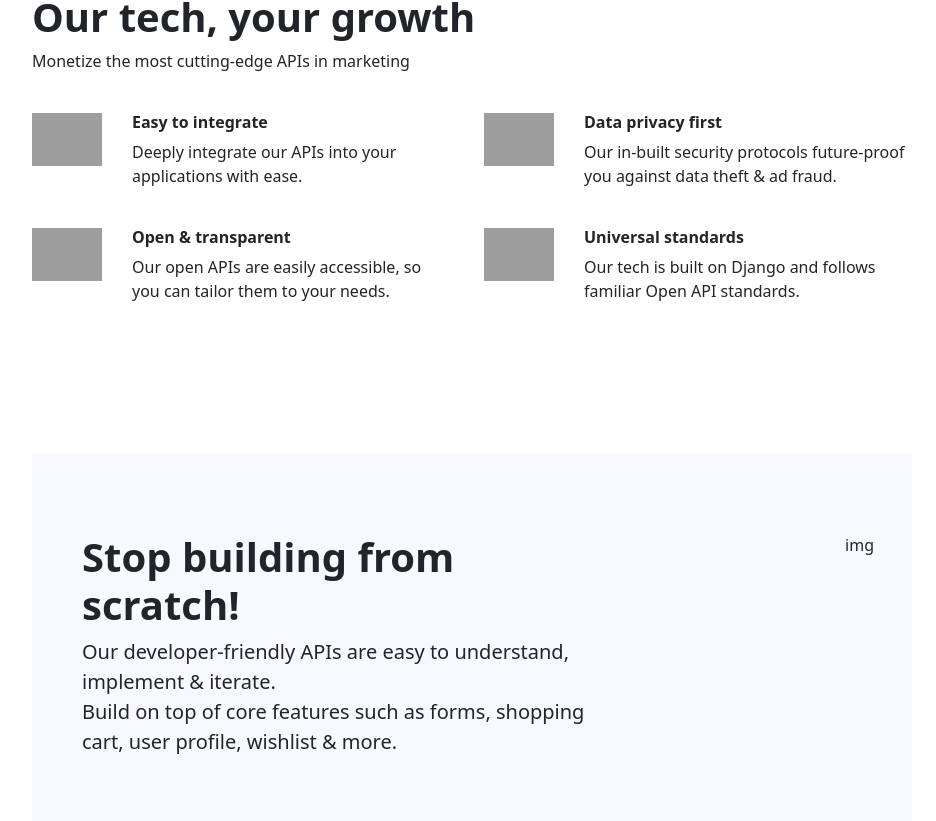
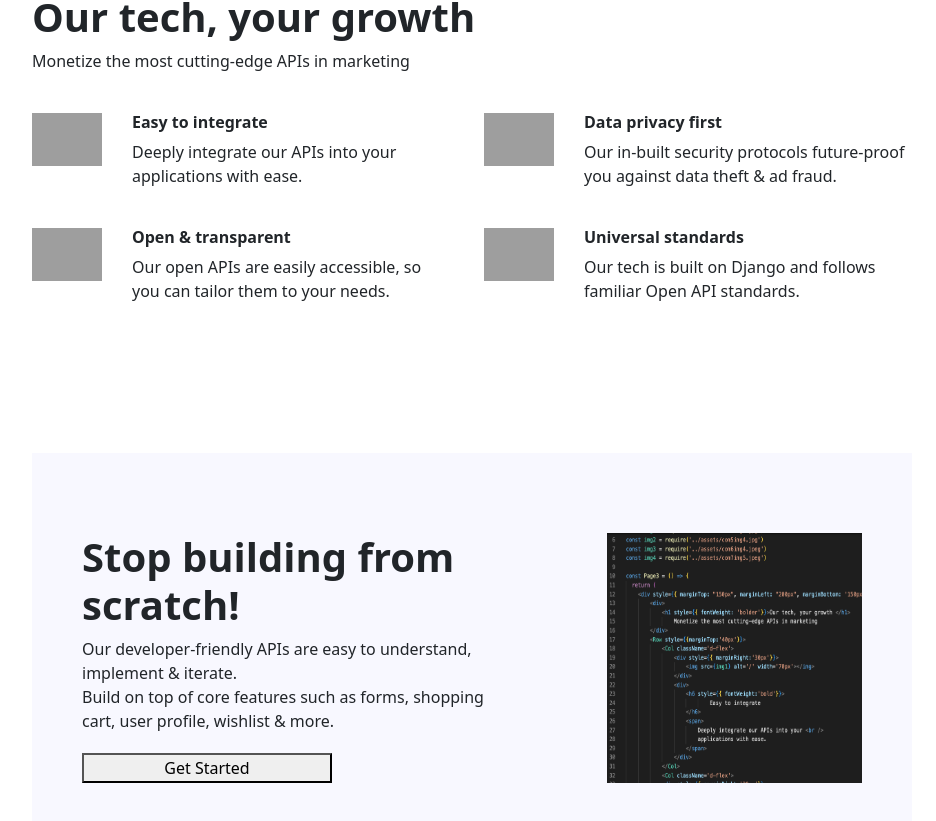
Before and after one commit to sonu355/pdf-to-website, a React (Create React App) app: page / in a window 1280 px wide. Shown: the part 1311-2132 px from the top of the page, without its empty margins (168-1104 px from the left). Built offline with nearby package versions, Linux system fonts and the light colour scheme; grey boxes are pictures that could not be loaded.

Commit message:
page number four is done

```diff
--- a/src/components/Page4.js
+++ b/src/components/Page4.js
@@ -1,24 +1,27 @@
 import React from 'react'
 import Row from "react-bootstrap/Row";
 import Col from "react-bootstrap/Col";
+import Button from 'react-bootstrap/Button'
 
+const code = require('../assets/code.png')
 const Page4 = () => {
   return (
     <div style={{ marginTop: "150px", marginLeft: "200px", marginBottom: '150px', marginRight:'200px' }}>
         <div className='d-flex' style={{backgroundColor:'#F8F8FF', padding:'80px 50px 80px 50px'}}>
             <Row>
                 <h1 style={{fontWeight:'bold'}}>Stop building from <br /> scratch!</h1>
-                <span style={{fontSize: '20px'}}>
+                <span style={{fontSize: '16px'}}>
                     Our developer-friendly APIs are
                     easy to understand,<br />implement & iterate.
                 </span>
-                <span style={{fontSize: '20px'}}>
+                <span style={{fontSize: '16px'}}>
                     Build on top of core features such as forms,
                     shopping <br /> cart, user profile, wishlist & more.
                 </span>
+                <button style={{width:'250px', margin:'20px 0 0 12px'}}>Get Started</button>
             </Row>
             <Row>
-                img
+                <img src={code}></img>
             </Row>
         </div>
     </div>
```
